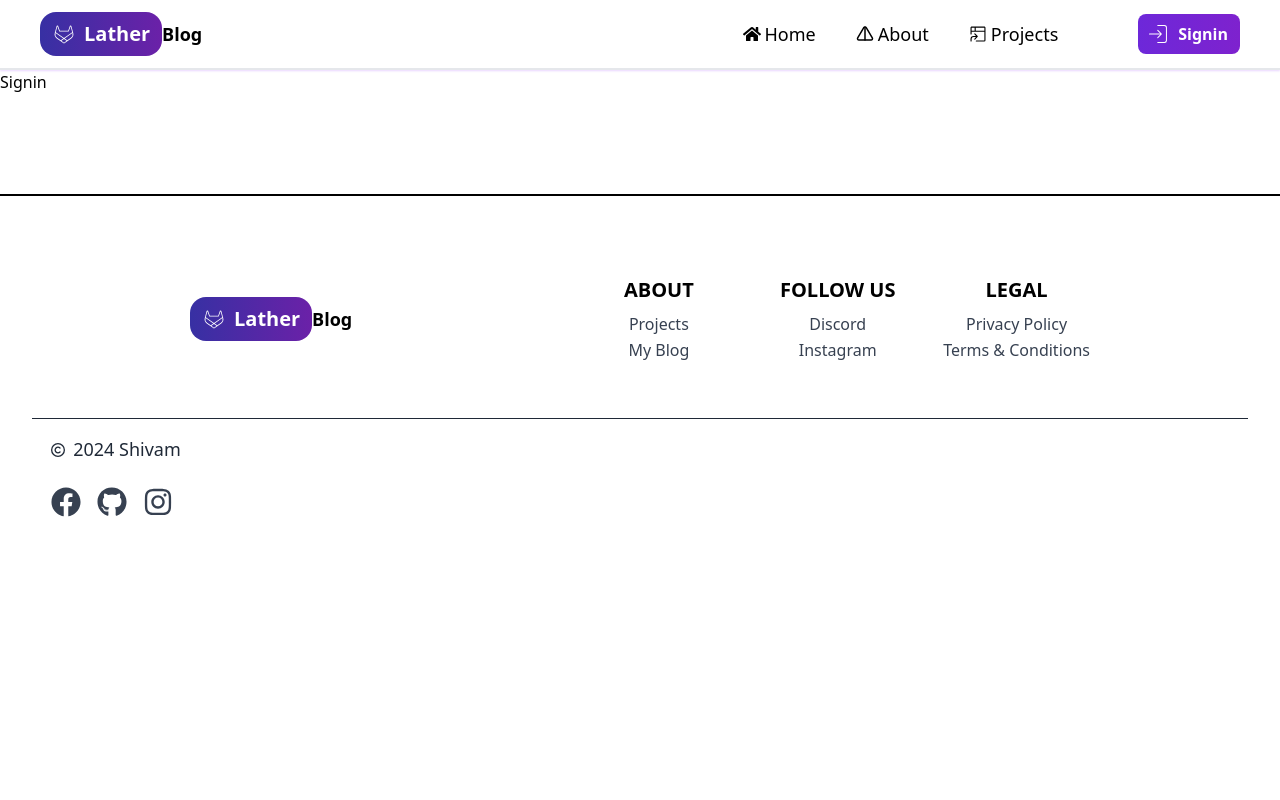
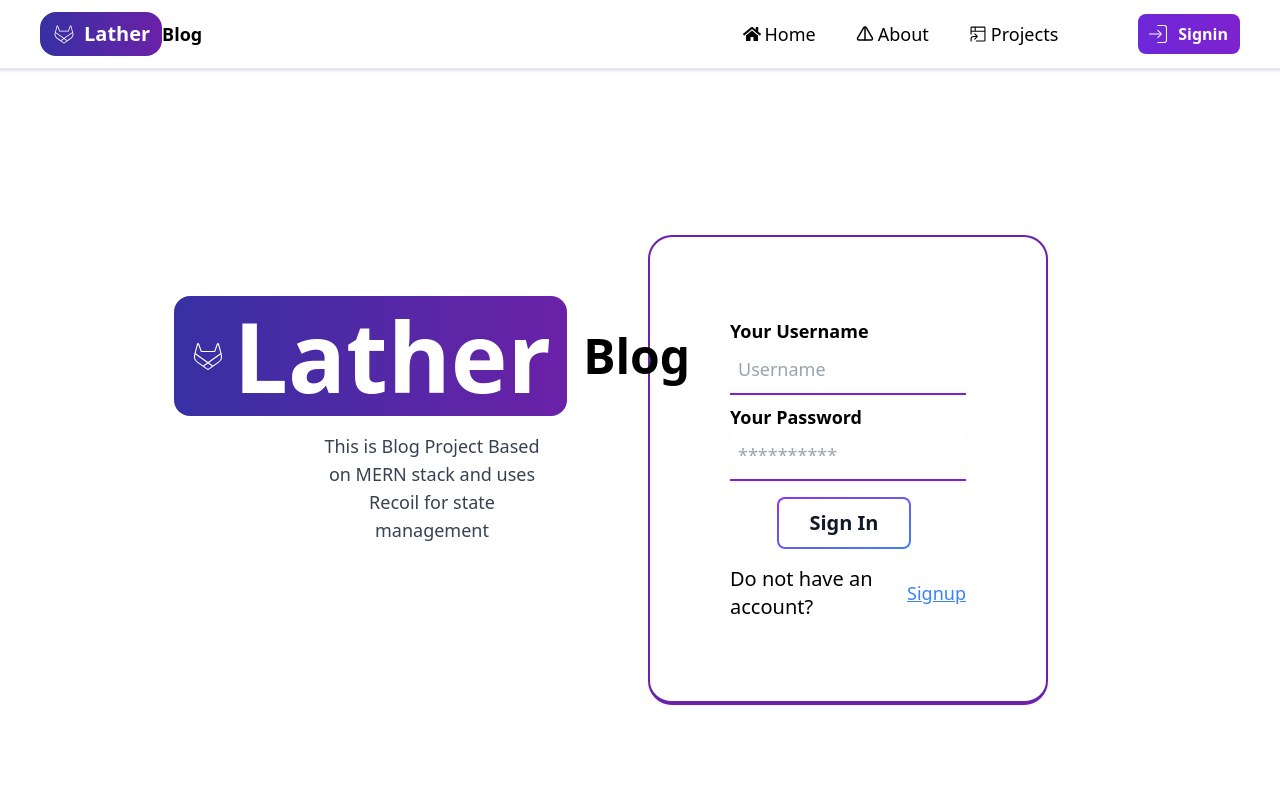
Before and after one commit to Vilen23/Blog, a React (Vite) app in the folder Frontend/: page /signin in a window 1280 px wide. Shown: the top 800 px of the page. Built offline with nearby package versions, Linux system fonts and the light colour scheme.

Commit message:
Completed Signin

```diff
--- a/Frontend/src/pages/Signin.jsx
+++ b/Frontend/src/pages/Signin.jsx
@@ -1,5 +1,128 @@
-export function Signin(){
-    return <div>
-        Signin
+import { PiGitlabLogoThin } from "react-icons/pi";
+import { useRecoilState } from "recoil";
+import { userInfoAtom } from "../State/SignupState";
+import axios from "axios";
+import { useNavigate } from "react-router";
+import { isvalidAtom } from "../State/InputsVlid";
+import { loadingAtom } from "../State/Loading";
+import { Loading } from "../comp/Loading";
+
+export function Signin() {
+  const [userInfo, setUser] = useRecoilState(userInfoAtom);
+  const navigate = useNavigate();
+  const [isvalid, setIsvalid] = useRecoilState(isvalidAtom);
+  const [loading, setloading] = useRecoilState(loadingAtom);
+
+  const onInput = () => {
+    setIsvalid(true);
+  };
+  const HandleSignin = async (e) => {
+    e.preventDefault();
+    if (userInfo.username.trim() === "" || userInfo.password.trim() === "") {
+      console.log("All fields are required");
+      setIsvalid(false);
+      return;
+    }
+
+    try {
+      setloading(true);
+      const res = await axios.post(
+        "http://localhost:3000/api/auth/signin",
+        userInfo
+      );
+
+      if (res.status === 200) {
+        console.log("Signin successful");
+        setloading(false);
+        navigate("/Dashboard");
+      }
+    } catch (error) {
+      console.error("Error during signin:", error);
+    }
+  };
+
+  return (
+    <div className="overflow-x-hidden">
+      <div className="flex flex-col md:flex-row items-center justify-center h-screen mx-4 md:mx-10 lg:mx-30 xl:mx-60 gap-4  ">
+        {/* left */}
+        <div className="flex flex-col md:px-20 p-10 md:w-1/2 items-center md:relative top-[-50px]">
+          <div className="flex items-center cursor-pointer">
+            <div className="bg-gradient-to-r from-indigo-800 to-purple-800 text-white flex items-center rounded-l-2xl p-2 rounded-r-2xl md:w-full">
+              <PiGitlabLogoThin className="text-white-700 ml-2 text-4xl" />
+              <span className="font-bold p-1  px-2 rounded-lg text-6xl box-border md:text-8xl">
+                Lather
+              </span>
+            </div>
+            <p className="font-bold text-4xl md:text-5xl ml-4">Blog</p>
+          </div>
+          <p className="text-center text-lg text-gray-700 hover:text-black cursor-default mt-4">
+            This is Blog Project Based on MERN stack and uses Recoil for state
+            management
+          </p>
+        </div>
+        {/* right */}
+        <div className="flex flex-col w-full md:w-1/2 gap-2 p-10 md:p-[80px] shadow-sm rounded-3xl border-b-4 border-purple-800 border-x-2 border-t-2">
+          {!isvalid && (
+            <div className="text-center text-red-500 pb-2  w-full">
+              Invalid Inputs
+            </div>
+          )}
+
+          <div className="flex flex-col">
+            <label htmlFor="Your Username" className="font-bold text-lg">
+              Your Username
+            </label>
+            <input
+              type="text"
+              placeholder="Username"
+              className="border-b-2 border-purple-700  pl-2 drop-shadow-sm focus:outline-none text-black text-lg h-[50px]"
+              id="Your Username"
+              onChange={(e) => {
+                setUser({ ...userInfo, username: e.target.value });
+              }}
+              onClick={onInput}
+            />
+          </div>
+
+          <div className="flex flex-col">
+            <label htmlFor="password" className="font-bold text-lg">
+              Your Password
+            </label>
+            <input
+              type="password"
+              placeholder="**********"
+              className="border-b-2 border-purple-700  pl-2 drop-shadow-sm focus:outline-none text-black text-lg h-[50px]"
+              id="password"
+              onChange={(e) => {
+                setUser({ ...userInfo, password: e.target.value });
+              }}
+              onClick={onInput}
+            />
+          </div>
+          <div className="flex justify-center mt-2">
+            <button
+              className="relative inline-flex items-center justify-center p-0.5 mb-2 me-2 overflow-hidden text-sm font-medium text-gray-900 rounded-lg group bg-gradient-to-br from-purple-600 to-blue-500 group-hover:from-purple-600 group-hover:to-blue-500 hover:text-white dark:text-white focus:ring-4 focus:outline-none focus:ring-blue-300 dark:focus:ring-blue-800 hover:shadow-lg"
+              onClick={HandleSignin}
+              disabled={loading}
+            >
+              <span className="relative px-5 py-2.5 transition-all ease-in duration-75 bg-white dark:bg-gray-900 rounded-md group-hover:bg-opacity-0 font-bold w-[130px] text-xl focus:outline-none ">
+                {loading ? <Loading /> : "Sign In"}
+              </span>
+            </button>
+          </div>
+          <div className="flex justify-center items-center gap-2">
+            <p className=" text-xl">Do not have an account?</p>
+            <p
+              className=" text-lg cursor-pointer text-blue-500 underline "
+              onClick={() => {
+                navigate("/signup");
+              }}
+            >
+              Signup
+            </p>
+          </div>
+        </div>
+      </div>
     </div>
+  );
 }
```
